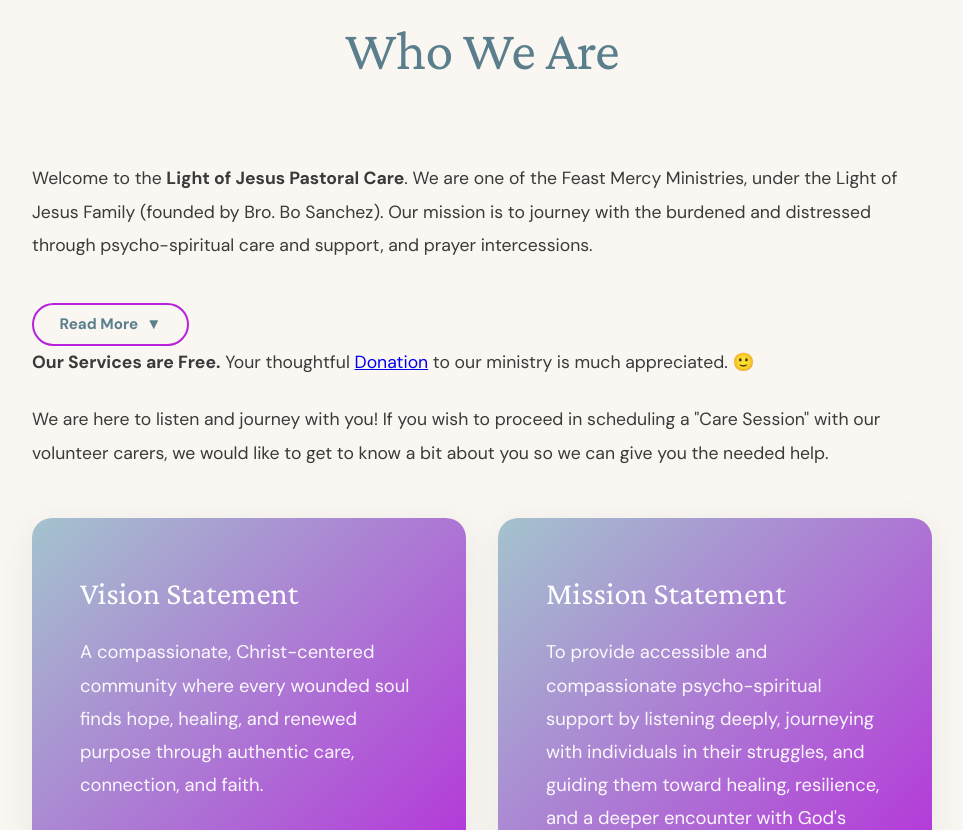
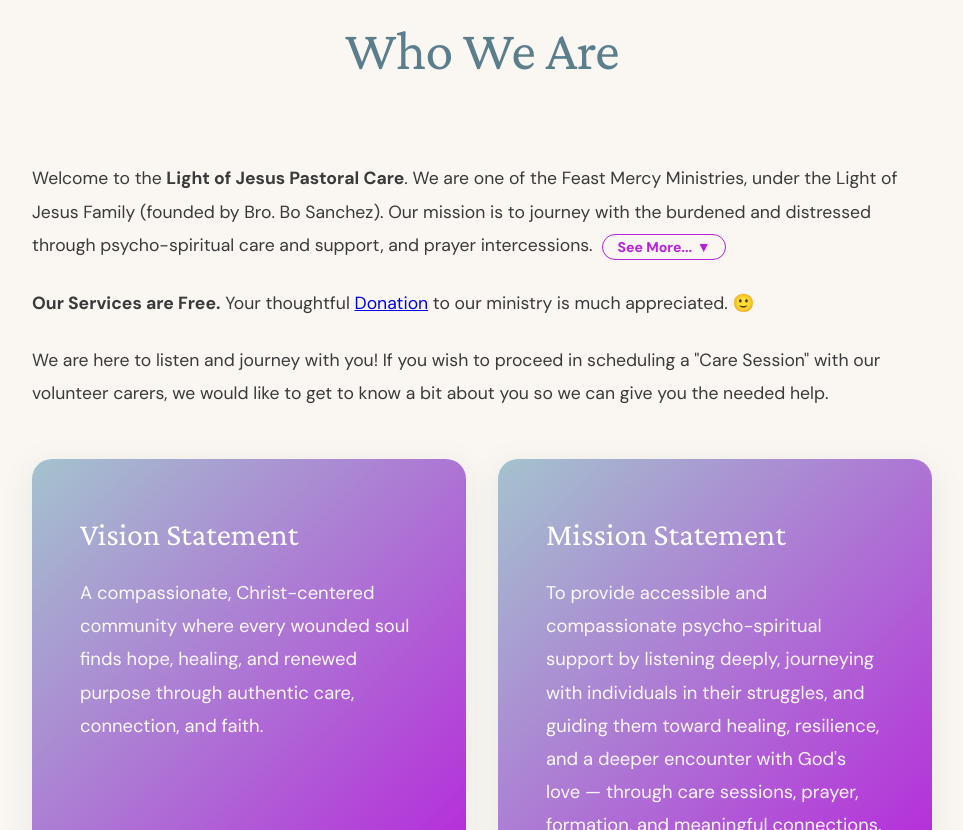
Before and after one commit to chrischanTioxon/LOJPASTORALCARE1, a plain HTML site: page index.html in a window 1280 px wide. Shown: the part 790-1620 px from the top of the page, without its empty margins (158-1121 px from the left). Drawn offline with nearby package versions, Linux system fonts and the light colour scheme.

Commit message:
Refactor see more button and update styles

```diff
--- a/index.html
+++ b/index.html
@@ -388,18 +388,19 @@
         .see-more-btn {
             display: inline-flex;
             align-items: center;
-            gap: 0.5rem;
-            margin-top: 1rem;
-            padding: 0.6rem 1.6rem;
+            gap: 0.3rem;
+            margin-left: 0.3rem;
+            padding: 0.2rem 0.9rem;
             background: transparent;
-            color: var(--color-primary-dark);
-            border: 2px solid var(--color-primary);
+            color: var(--color-primary);
+            border: 1.5px solid var(--color-primary);
             border-radius: 50px;
             font-family: var(--font-body);
-            font-size: 0.95rem;
+            font-size: 0.88rem;
             font-weight: 600;
             cursor: pointer;
             transition: var(--transition);
+            vertical-align: middle;
         }
 
         .see-more-btn:hover {
@@ -693,7 +694,7 @@
         <div class="container">
             <div class="logo">
                 <a href="#section1">
-                    <img src="LOJPCC.Webp" alt="Light of Jesus Pastoral Care Logo">
+                    <img src="LOJPCC.webp" alt="Light of Jesus Pastoral Care Logo">
                 </a>
             </div>
 
@@ -760,12 +761,7 @@
             </div>
 
             <div class="who-content fade-in">
-                <p>Welcome to the <strong>Light of Jesus Pastoral Care</strong>. We are one of the Feast Mercy Ministries, under the Light of Jesus Family (founded by Bro. Bo Sanchez). Our mission is to journey with the burdened and distressed through psycho-spiritual care and support, and prayer intercessions.</p>
-
-                <!-- See More button -->
-                <button class="see-more-btn" id="whoSeeMoreBtn" onclick="toggleSeeMore()" aria-expanded="false">
-                    Read More <span class="btn-arrow">▼</span>
-                </button>
+                <p>Welcome to the <strong>Light of Jesus Pastoral Care</strong>. We are one of the Feast Mercy Ministries, under the Light of Jesus Family (founded by Bro. Bo Sanchez). Our mission is to journey with the burdened and distressed through psycho-spiritual care and support, and prayer intercessions. <button class="see-more-btn" id="whoSeeMoreBtn" onclick="toggleSeeMore()" aria-expanded="false">See More... <span class="btn-arrow">▼</span></button></p>
 
                 <!-- Hidden content -->
                 <div class="see-more-content" id="whoSeeMoreContent">
@@ -957,8 +953,8 @@
             btn.classList.toggle('open', isOpen);
             btn.setAttribute('aria-expanded', isOpen);
             btn.innerHTML = isOpen
-                ? 'Read Less <span class="btn-arrow">▼</span>'
-                : 'Read More <span class="btn-arrow">▼</span>';
+                ? 'See Less <span class="btn-arrow">▼</span>'
+                : 'See More... <span class="btn-arrow">▼</span>';
         }
 
         /* ── Smooth scrolling ── */
```
